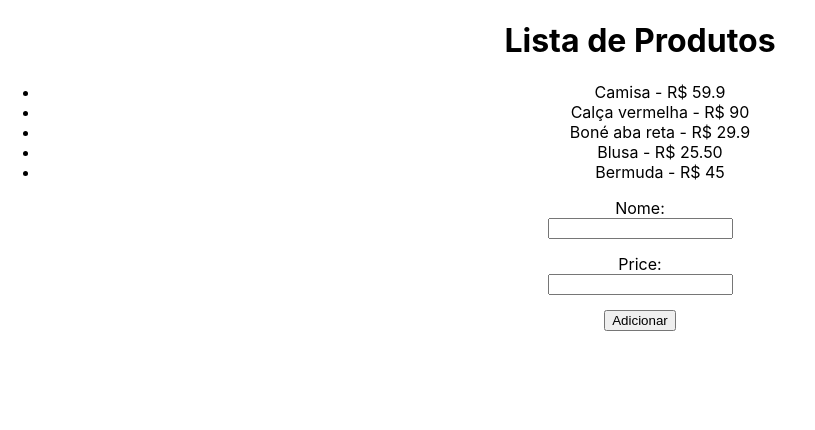
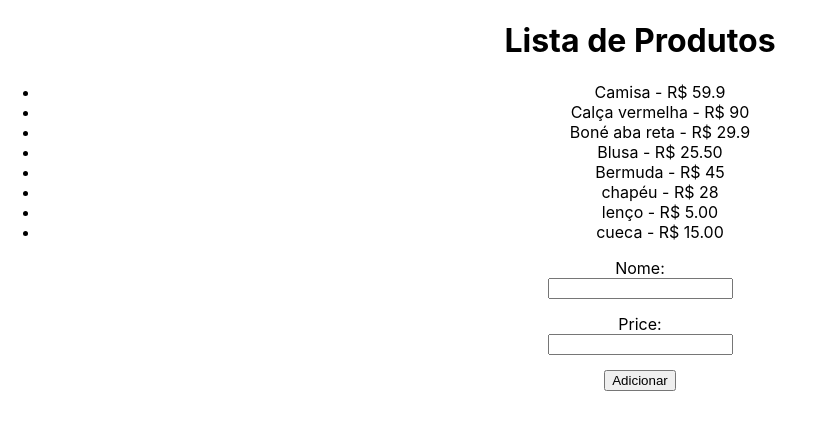
Before and after one commit to marcosfreiberger/httpreact, a React (Create React App) app: page / in a window 1280 px wide. Shown: the top 430 px of the page, without its empty margins (0-815 px from the left). Built offline with nearby package versions, Linux system fonts and the light colour scheme; data requests are answered from the project's data file.

Commit message:
Carregamento de dados dinâmico

```diff
--- a/data/db.json
+++ b/data/db.json
@@ -24,6 +24,21 @@
       "name": "Bermuda",
       "price": "45",
       "id": 5
+    },
+    {
+      "name": "chapéu",
+      "price": "28",
+      "id": 6
+    },
+    {
+      "name": "lenço",
+      "price": "5.00",
+      "id": 7
+    },
+    {
+      "name": "cueca",
+      "price": "15.00",
+      "id": 8
     }
   ]
 }
--- a/src/App.js
+++ b/src/App.js
@@ -37,6 +37,13 @@ function App() {
       },
       body: JSON.stringify(product),
     })
+
+    const addedProduct = await response.json();
+
+    setProducts((prevProducts) => [...prevProducts, addedProduct]);
+
+    setName('');
+    setPrice('');
   }
 
   return (
```
